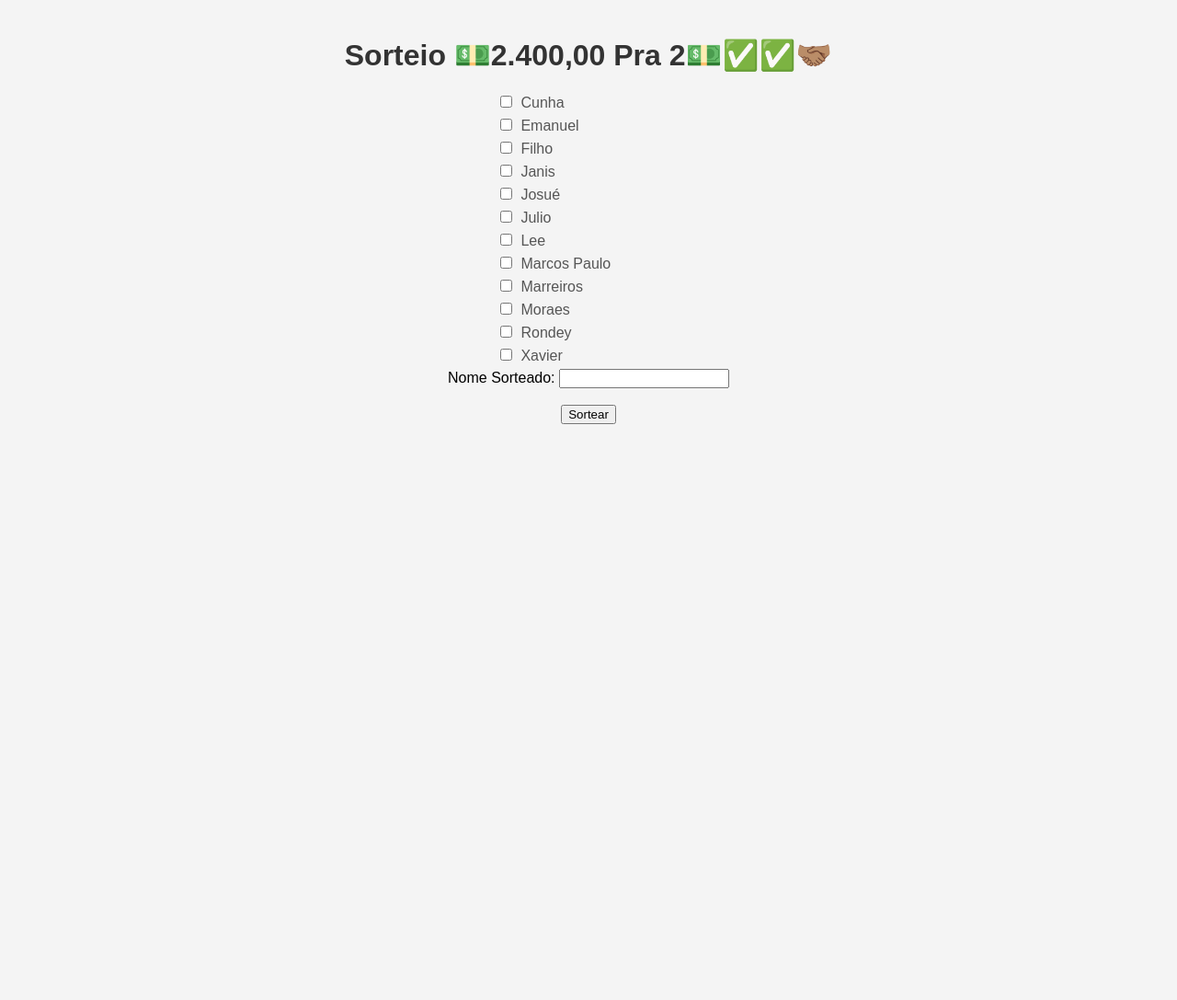
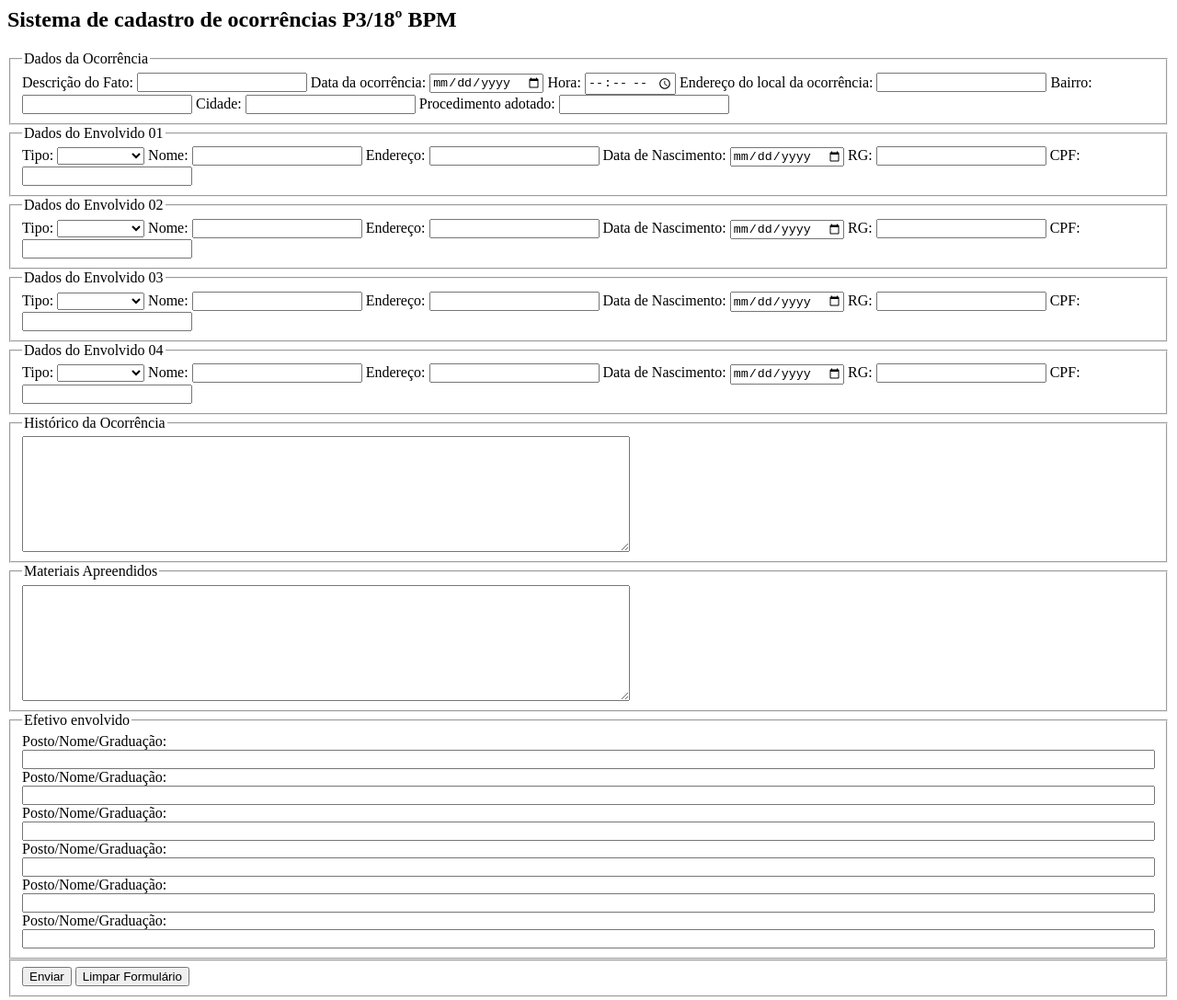
Before and after one commit to leejacksonts/sorteador, a plain HTML site: page index.html in a window 1280 px wide. Shown: the whole page at 92% size. Before the commit the page ends 800 px from the top, so only its background shows below. Drawn offline with Linux system fonts and the light colour scheme.

Commit message:
Update index.html

```diff
--- a/index.html
+++ b/index.html
@@ -1,122 +1,146 @@
-<!DOCTYPE html>
-<html lang="pt-BR">
-<head>
-  <meta charset="UTF-8">
-  <title>Sorteio de Nomes</title>
-  <meta name="viewport" content="width=device-width, initial-scale=1.0"> <!-- Meta tag para ajustar a escala -->
+<h2>Sistema de cadastro de ocorrências P3/18º BPM</h2>
 
-  <style>
-    body {
-      font-family: Arial, sans-serif;
-      background-color: #f4f4f4;
-      text-align: center;
-      margin: 0;
-      padding: 20px;
-    }
+<form action="/pagina-processa-dados-do-form" method="post">
+  <fieldset>
+    <legend>Dados da Ocorrência</legend>
+    <label for="descricao">Descrição do Fato:</label>
+    <input type="text" minlength="3" id="descricao" />
+    <label for="data_ocorrencia">Data da ocorrência:</label>
+    <input type="date" id="data_ocorrencia" />
+    <label for="hora_ocorrencia">Hora:</label>
+    <input type="time" id="hora_ocorrencia" />
+    <label for="endereco_local">Endereço do local da ocorrência:</label>
+    <input type="text" id="endereco_local" />
+    <label for="bairro">Bairro:</label>
+    <input type="text" id="bairro" />
+    <label for="cidade">Cidade:</label>
+    <input type="text" id="cidade" />
+    <label for="procedimento">Procedimento adotado:</label>
+    <input type="text" id="procedimento" />
+  </fieldset>
 
-    h1 {
-      color: #333;
-      font-size: 32px;
-    }
+  <fieldset>
+    <legend>Dados do Envolvido 01</legend>
+    <label for="tipo_endereco_01">Tipo:</label>
+    <select id="tipo_endereco_01">
+      <option value=""></option>
+      <option value="autor">Autor</option>
+      <option value="vitima">Vítima</option>
+      <option value="testemunha">Testemunha</option>
+      <option value="suspeito">Suspeito</option>
+      <option value="vitima_fatal">Vítima fatal</option>
+    </select>
+    <label for="nome_01">Nome:</label>
+    <input type="text" id="nome_01" />
+    <label for="endereco_01">Endereço:</label>
+    <input type="text" id="endereco_01" />
+    <label for="nascimento_01">Data de Nascimento:</label>
+    <input type="date" id="nascimento_01" />
+    <label for="rg_01">RG:</label>
+    <input type="text" id="rg_01" />
+    <label for="cpf_01">CPF:</label>
+    <input type="text" id="cpf_01" />
+  </fieldset>
 
-    .nomesDisponiveis {
-      text-align: left;
-      display: inline-block;
-      width: 200px;
-    }
+  <fieldset>
+    <legend>Dados do Envolvido 02</legend>
+    <label for="tipo_endereco_02">Tipo:</label>
+    <select id="tipo_endereco_02">
+      <option value=""></option>
+      <option value="autor">Autor</option>
+      <option value="vitima">Vítima</option>
+      <option value="testemunha">Testemunha</option>
+      <option value="suspeito">Suspeito</option>
+      <option value="vitima_fatal">Vítima fatal</option>
+    </select>
+    <label for="nome_02">Nome:</label>
+    <input type="text" id="nome_02" />
+    <label for="endereco_02">Endereço:</label>
+    <input type="text" id="endereco_02" />
+    <label for="nascimento_02">Data de Nascimento:</label>
+    <input type="date" id="nascimento_02" />
+    <label for="rg_02">RG:</label>
+    <input type="text" id="rg_02" />
+    <label for="cpf_02">CPF:</label>
+    <input type="text" id="cpf_02" />
+  </fieldset>
 
-    .nomesDisponiveis label {
-      display: block;
-      margin-bottom: 5px;
-      color: #555;
-    }
+  <fieldset>
+    <legend>Dados do Envolvido 03</legend>
+    <label for="tipo_endereco_03">Tipo:</label>
+    <select id="tipo_endereco_03">
+      <option value=""></option>
+      <option value="autor">Autor</option>
+      <option value="vitima">Vítima</option>
+      <option value="testemunha">Testemunha</option>
+      <option value="suspeito">Suspeito</option>
+      <option value="vitima_fatal">Vítima fatal</option>
+    </select>
+    <label for="nome_03">Nome:</label>
+    <input type="text" id="nome_03" />
+    <label for="endereco_03">Endereço:</label>
+    <input type="text" id="endereco_03" />
+    <label for="nascimento_03">Data de Nascimento:</label>
+    <input type="date" id="nascimento_03" />
+    <label for="rg_03">RG:</label>
+    <input type="text" id="rg_03" />
+    <label for="cpf_03">CPF:</label>
+    <input type="text" id="cpf_03" />
+  </fieldset>
 
-    .nomesDisponiveis input[type="checkbox"] {
-      margin-right: 5px;
-    }
+  <fieldset>
+    <legend>Dados do Envolvido 04</legend>
+    <label for="tipo_endereco_04">Tipo:</label>
+    <select id="tipo_endereco_04">
+      <option value=""></option>
+      <option value="autor">Autor</option>
+      <option value="vitima">Vítima</option>
+      <option value="testemunha">Testemunha</option>
+      <option value="suspeito">Suspeito</option>
+      <option value="vitima_fatal">Vítima fatal</option>
+    </select>
+    <label for="nome_04">Nome:</label>
+    <input type="text" id="nome_04" />
+    <label for="endereco_04">Endereço:</label>
+    <input type="text" id="endereco_04" />
+    <label for="nascimento_04">Data de Nascimento:</label>
+    <input type="date" id="nascimento_04" />
+    <label for="rg_04">RG:</label>
+    <input type="text" id="rg_04" />
+    <label for="cpf_04">CPF:</label>
+    <input type="text" id="cpf_04" />
+  </fieldset>
 
-    #resultado {
-      display: block;
-      margin-top: 20px;
-      font-weight: bold;
-    }
+  <fieldset>
+    <legend>Histórico da Ocorrência</legend>
+    <textarea type="text" id="msg" rows="8" cols="80"></textarea>
+  </fieldset>
 
-    /* Estilos para dispositivos móveis */
-    @media only screen and (max-width: 600px) {
-      body {
-        padding: 10px;
-      }
+  <fieldset>
+    <legend>Materiais Apreendidos</legend>
+    <textarea type="text" id="materiais_apreendidos" rows="8" cols="80"></textarea>
+  </fieldset>
 
-      h1 {
-        font-size: 24px;
-      }
+  <fieldset>
+    <legend>Efetivo envolvido</legend>
+    <div style="display: flex; flex-direction: column;">
+        <label for="procedimento1">Posto/Nome/Graduação:</label>
+        <input type="text" id="procedimento1" />
+        <label for="procedimento2">Posto/Nome/Graduação:</label>
+        <input type="text" id="procedimento2" />
+        <label for="procedimento3">Posto/Nome/Graduação:</label>
+        <input type="text" id="procedimento3" />
+        <label for="procedimento4">Posto/Nome/Graduação:</label>
+        <input type="text" id="procedimento4" />
+        <label for="procedimento5">Posto/Nome/Graduação:</label>
+        <input type="text" id="procedimento5" />
+        <label for="procedimento6">Posto/Nome/Graduação:</label>
+        <input type="text" id="procedimento6" />
+    </div>
+  </fieldset>
 
-      .nomesDisponiveis {
-        width: 100%;
-      }
-
-      .nomesDisponiveis label {
-        font-size: 14px;
-      }
-
-      #nomeForm {
-        margin-top: 20px;
-      }
-
-      #nomeSorteado {
-        width: 80%;
-        margin-bottom: 10px;
-        font-size: 16px;
-      }
-
-      button {
-        font-size: 16px;
-      }
-    }
-  </style>
-</head>
-<body>
-  <h1>Sorteio 💵2.400,00 Pra 2💵✅✅🤝🏽</h1>
-
-  <div class="nomesDisponiveis">
-    <label><input type="checkbox" value="Cunha"> Cunha</label>
-    <label><input type="checkbox" value="Emanuel"> Emanuel</label>
-    <label><input type="checkbox" value="Filho"> Filho</label>
-    <label><input type="checkbox" value="Janis"> Janis</label>
-    <label><input type="checkbox" value="Josué"> Josué</label>
-    <label><input type="checkbox" value="Julio"> Julio</label>
-    <label><input type="checkbox" value="Lee"> Lee</label>
-    <label><input type="checkbox" value="Marcos Paulo"> Marcos Paulo</label>
-    <label><input type="checkbox" value="Marreiros"> Marreiros</label>
-    <label><input type="checkbox" value="Moraes"> Moraes</label>
-    <label><input type="checkbox" value="Rondey"> Rondey</label>
-    <label><input type="checkbox" value="Xavier"> Xavier</label>
-  </div>
-
-  <br>
-
-  <form id="nomeForm">
-    <label for="nomeSorteado">Nome Sorteado:</label>
-    <input type="text" id="nomeSorteado" readonly><br><br>
-
-    <button type="button" onclick="sortearNome()">Sortear</button>
-  </form>
-
-  <script>
-    function sortearNome() {
-      const checkboxes = document.querySelectorAll('.nomesDisponiveis input[type="checkbox"]:checked');
-      const nomes = Array.from(checkboxes).map(checkbox => checkbox.value);
-
-      if (nomes.length > 0) {
-        const indiceSorteado = Math.floor(Math.random() * nomes.length);
-        const nomeSorteado = nomes[indiceSorteado];
-
-        const nomeSorteadoCampo = document.getElementById("nomeSorteado");
-        nomeSorteadoCampo.value = nomeSorteado;
-      } else {
-        alert('Por favor, selecione pelo menos um nome para sortear.');
-      }
-    }
-  </script>
-</body>
-</html>
+  <fieldset>
+    <button type="submit">Enviar</button>
+    <button type="reset">Limpar Formulário</button>
+  </fieldset>
+</form>
```
